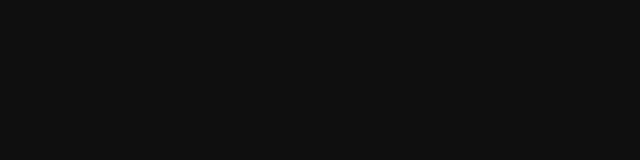
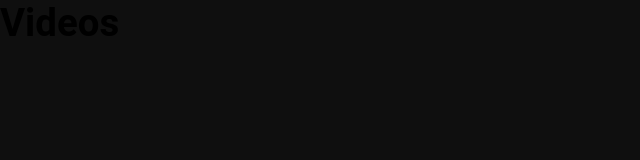
Before and after one commit to KaanAsutay/Video-Player-APP, a React (Create React App) app in the folder frontend/: page / in a window 1280 px wide. Shown: the top 160 px of the page, without its empty margins (0-640 px from the left). Built offline with nearby package versions, Linux system fonts and the light colour scheme.

Commit message:
create a videos components and connect app.js

```diff
--- a/frontend/src/App.js
+++ b/frontend/src/App.js
@@ -1,8 +1,9 @@
+import Videos from "./Components/Videos";
 
 function App() {
   return (
     <div className="App">
-
+      <Videos />
     </div>
   );
 }
--- /dev/null
+++ b/frontend/src/Components/Videos.js
@@ -0,0 +1,16 @@
+import React from 'react'
+import styled from 'styled-components'
+
+function Videos() {
+  return (
+    <VideosStyled>
+      <h1>Videos</h1>
+    </VideosStyled>
+  )
+}
+
+const VideosStyled = styled.div`
+
+`;
+
+export default Videos
```
